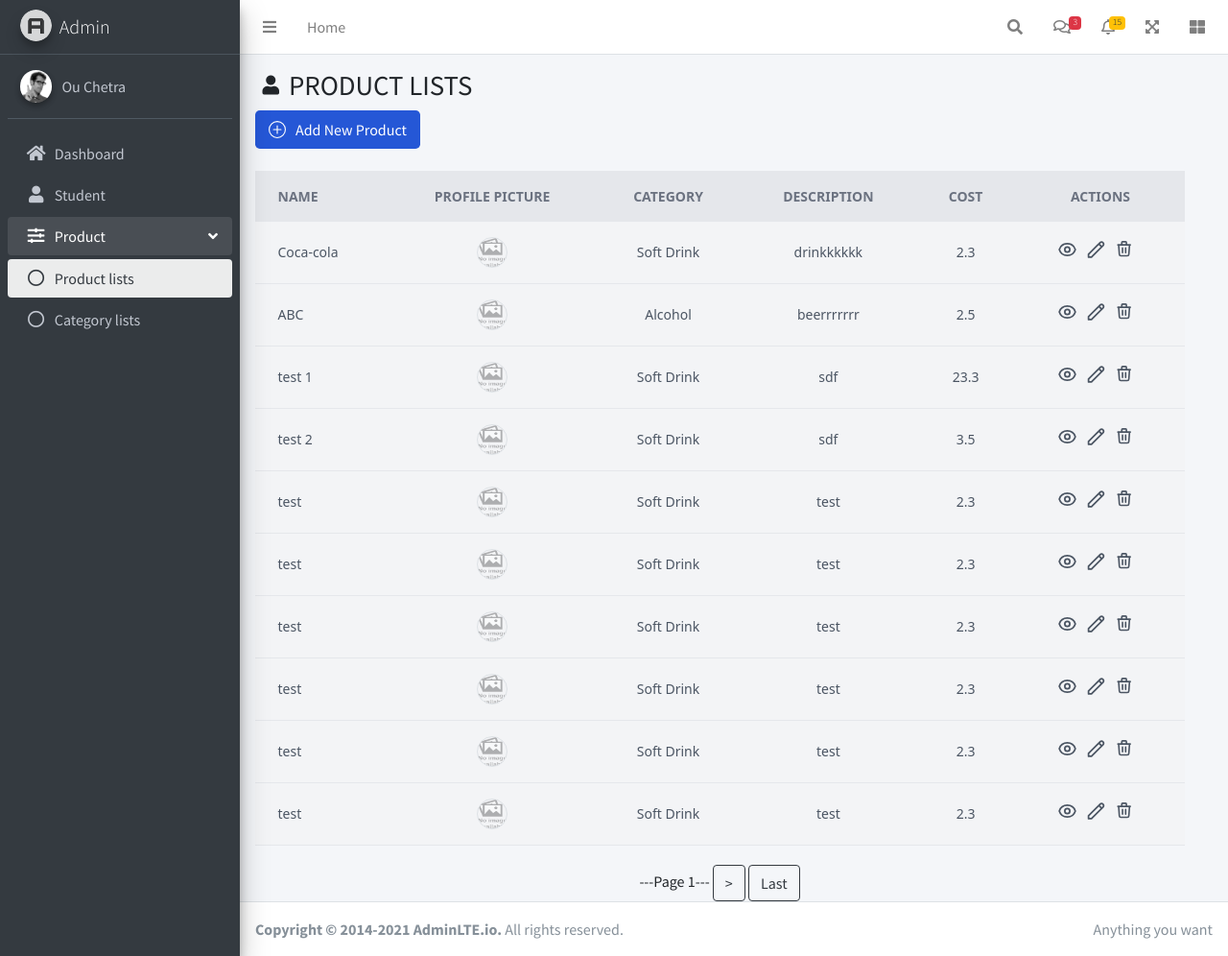
After one commit to Ch3tra/flask_ss34, a Flask app: page /admin/product in a window 1280 px wide. The commit adds this page. Shown: the whole page at 96% size. Run offline with Flask 3, Linux system fonts and the light colour scheme; data comes from the database, SQL or seed files in the repository; some libraries are stand-ins or nearby versions.

Commit message:
update
display
add
delete

```diff
--- a/app.py
+++ b/app.py
@@ -1,10 +1,13 @@
 from flask import Flask, render_template, request
 import randomname
 import random
+
+from route.product import products
 from route.student import students
 
 app = Flask(__name__)
-app.config['UPLOAD_FOLDER'] = 'static/img/student'
+app.config['UPLOAD_FOLDER_STUDENT'] = 'static/img/student'
+app.config['UPLOAD_FOLDER_PRODUCT'] = 'static/img/product'
 
 # ** create database
 # conn = sql.connect('flask_ss34.db')
@@ -89,6 +92,7 @@ def admin():
 
 
 app.register_blueprint(students)
+app.register_blueprint(products)
 
 
 if __name__ == '__main__':
--- a/templates/admin/layout_admin.html
+++ b/templates/admin/layout_admin.html
@@ -221,13 +221,19 @@
                             </a>
                             <ul class="nav nav-treeview">
                                 <li class="nav-item">
-                                    <a href="#" class="nav-link">
+                                    <a href="{{ url_for('products.product') }}"
+                                       class="nav-link
+                                        {% if
+                                        current_link == 'products.product' or
+                                        current_link == 'products.add_product'
+                                        %}active{% endif %}">
                                         <i class="far fa-circle nav-icon"></i>
                                         <p>Product lists</p>
                                     </a>
                                 </li>
                                 <li class="nav-item">
-                                    <a href="#" class="nav-link">
+                                    <a href="#"
+                                       class="nav-link">
                                         <i class="far fa-circle nav-icon"></i>
                                         <p>Category lists</p>
                                     </a>
@@ -268,12 +274,24 @@
         <!-- Default to the left -->
         <strong>Copyright &copy; 2014-2021 <a href="https://adminlte.io">AdminLTE.io</a>.</strong> All rights reserved.
     </footer>
+
 </div>
 
 
 <!-- REQUIRED SCRIPTS -->
 <!-- jQuery -->
 <script src="../../../static/plugins/jquery/jquery.min.js"></script>
+<script>
+$(document).ready(function() {
+    // Check if any child 'a' within 'li' has the 'active' class
+    if ($('.nav-treeview li a').hasClass('active')) {
+        // If true, add 'menu-open' class to the parent 'li' of 'ul.nav-treeview'
+        $('.nav-treeview').parent('li').addClass('menu-open');
+        // Also, add 'menu-is-opening' and 'menu-open' classes to the 'ul' parent
+        $('.nav-treeview').addClass('menu-is-opening').css('display', 'block');
+    }
+});
+</script>
 <!-- Bootstrap 4 -->
 <script src="../../../static/plugins/bootstrap/js/bootstrap.bundle.min.js"></script>
 <!-- AdminLTE App -->
--- /dev/null
+++ b/templates/admin/product/index.html
@@ -0,0 +1,164 @@
+{% extends 'admin/layout_admin.html' %}
+{% block title %}
+    Product
+{% endblock %}
+
+{% block main_content %}
+    <!-- Content Header (Page header) -->
+    <div class="content-header">
+        <div class="container-fluid">
+            <div class="row mb-2">
+                <div style="display: flex;" class="col-sm-6">
+                    <i style="font-size: 20px; margin-top: 7px; margin-right: 10px" class="nav-icon fas fa-user"></i>
+                    <h1 class="m-0">PRODUCT LISTS</h1>
+                </div><!-- /.col -->
+            </div><!-- /.row -->
+        </div><!-- /.container-fluid -->
+        <a href="{{ url_for('products.add_product') }}">
+            <button type="submit"
+                    class="text-white bg-[#2557D6] hover:bg-[#2557D6]/90 focus:ring-4 focus:ring-[#2557D6]/50 focus:outline-none font-medium rounded-lg text-md px-3.5 py-2 text-center inline-flex items-center dark:focus:ring-[#2557D6]/50 mr-2 mb-2">
+                <svg xmlns="http://www.w3.org/2000/svg" style="margin-right: 10px" width="18" height="18"
+                     fill="currentColor" class="bi bi-plus-circle"
+                     viewBox="0 0 16 16">
+                    <path d="M8 15A7 7 0 1 1 8 1a7 7 0 0 1 0 14zm0 1A8 8 0 1 0 8 0a8 8 0 0 0 0 16z"/>
+                    <path d="M8 4a.5.5 0 0 1 .5.5v3h3a.5.5 0 0 1 0 1h-3v3a.5.5 0 0 1-1 0v-3h-3a.5.5 0 0 1 0-1h3v-3A.5.5 0 0 1 8 4z"/>
+                </svg>
+                Add New Product
+            </button>
+        </a>
+    </div>
+
+    <!-- Main content -->
+    <div class="content" style="padding-right: 30px">
+        <div class="container-fluid">
+            <div class="row">
+                <div class="col-lg-12 lg-12">
+                    <div class="overflow-x-auto">
+                        <div class="bg-gray-100 flex items-center justify-center bg-gray-100 font-sans overflow-hidden">
+                            <div class="w-full lg:w-6/6">
+                                <table class="min-w-max w-full table-auto">
+                                    <thead>
+                                    <tr class="bg-gray-200 text-gray-500 uppercase text-sm leading-normal">
+                                        <th class="py-3 px-6 text-left">Name</th>
+                                        <th class="py-3 px-6 text-center">Profile Picture</th>
+                                        <th class="py-3 px-6 text-center">Category</th>
+                                        <th class="py-3 px-6 text-center">Description</th>
+                                        <th class="py-3 px-6 text-center">Cost</th>
+                                        <th class="py-3 px-6 text-center">Actions</th>
+                                    </tr>
+                                    </thead>
+
+                                    {% for item in rows %}
+                                        <tbody class="text-gray-600 text-sm font-light">
+                                        <tr class="border-b border-gray-200 hover:bg-gray-100">
+                                            <td class="py-3 px-6 text-left whitespace-nowrap">
+                                                <span class="font-medium">{{ item.productName }}</span>
+                                            </td>
+                                            <td class="py-3 px-6 text-center">
+                                                <div class="flex items-center justify-center">
+                                                    <img class="w-8 h-8 rounded-full border-gray-200 border transform hover:scale-125"
+                                                         src="{{ url_for('static', filename='img/product/' + (item.image if '.' in item.image else item.image + '.jpg')) }}"/>
+                                                </div>
+                                            </td>
+                                            <td class="py-3 px-6 text-center">
+                                                <span>{{ item.category_name }}</span>
+                                            </td>
+                                            <td class="py-3 px-6 text-center">
+                                                <span>{{ item.productDesc }}</span>
+                                            </td>
+                                            <td class="py-3 px-6 text-center">
+                                                <span>{{ item.productCost }}</span>
+                                            </td>
+                                            <td class="py-3 px-6 text-center">
+                                                <div class="flex item-center justify-center">
+                                                    <div class="w-5 mr-2.5 transform hover:text-blue-500 hover:scale-110">
+                                                        <form method="post" action="/admin/detail_student">
+                                                            <input type="hidden" value="{{ page }}" name="page_id">
+                                                            <input type="hidden" value="{{ item.productId }}" name="pid">
+                                                            <button type="submit" title="Details">
+                                                                <svg xmlns="http://www.w3.org/2000/svg" width=21
+                                                                     height=22 fill="none"
+                                                                     viewBox="0 0 24 24" stroke="currentColor">
+                                                                    <path stroke-linecap="round" stroke-linejoin="round"
+                                                                          stroke-width="2"
+                                                                          d="M15 12a3 3 0 11-6 0 3 3 0 016 0z"/>
+                                                                    <path stroke-linecap="round" stroke-linejoin="round"
+                                                                          stroke-width="2"
+                                                                          d="M2.458 12C3.732 7.943 7.523 5 12 5c4.478 0 8.268 2.943 9.542 7-1.274 4.057-5.064 7-9.542 7-4.477 0-8.268-2.943-9.542-7z"/>
+                                                                </svg>
+                                                            </button>
+                                                        </form>
+
+                                                    </div>
+                                                    <div class="w-5 mr-2.5 transform hover:text-blue-500 hover:scale-110">
+                                                        <form method="post" action="/admin/edit_student">
+                                                            <input type="hidden" value="{{ item.productId }}" name="pid">
+                                                            <input type="hidden" value="{{ page }}" name="page_id">
+                                                            <button type="submit" title="Modify">
+                                                                <svg xmlns="http://www.w3.org/2000/svg" width=21
+                                                                     height=22 fill="none"
+                                                                     viewBox="0 0 24 24" stroke="currentColor">
+                                                                    <path stroke-linecap="round" stroke-linejoin="round"
+                                                                          stroke-width="2"
+                                                                          d="M15.232 5.232l3.536 3.536m-2.036-5.036a2.5 2.5 0 113.536 3.536L6.5 21.036H3v-3.572L16.732 3.732z"/>
+                                                                </svg>
+                                                            </button>
+                                                        </form>
+                                                    </div>
+                                                    <div class="w-5 mr-2.5 transform hover:text-red-500 hover:scale-110">
+                                                        <form
+                                                                action="{{ url_for('products.delete_product') }}"
+                                                                method="post"
+                                                        >
+                                                            <input type="hidden" value="{{ item.productId }}" name="pid">
+                                                            <input type="hidden" value="{{ page }}" name="page_id">
+                                                            <input type="hidden" value="{{ item.image }}"
+                                                                   name="image_upload">
+                                                            <button type="submit" title="Delete">
+                                                                <svg xmlns="http://www.w3.org/2000/svg" width=21
+                                                                     height=22 fill="none"
+                                                                     viewBox="0 0 26 26"
+                                                                     stroke="currentColor">
+                                                                    <path stroke-linecap="round" stroke-linejoin="round"
+                                                                          stroke-width="2"
+                                                                          d="M19 7l-.867 12.142A2 2 0 0116.138 21H7.862a2 2 0 01-1.995-1.858L5 7m5 4v6m4-6v6m1-10V4a1 1 0 00-1-1h-4a1 1 0 00-1 1v3M4 7h16"/>
+                                                                </svg>
+                                                            </button>
+                                                        </form>
+                                                    </div>
+                                                </div>
+                                            </td>
+                                        </tr>
+                                        </tbody>
+                                    {% endfor %}
+
+                                </table>
+                            </div>
+                        </div>
+                    </div>
+                </div>
+            </div>
+        </div>
+        <!-- Pagination Links -->
+        <div style="margin-top: 20px" class="text-center">
+            {% if page > 1 %}
+                <a href="{{ url_for('products.product', page=1) }}" class="btn btn-outline-dark">First</a>
+                <a href="{{ url_for('products.product', page=page-1) }}" class="btn btn-outline-dark"><</a>
+                {% if page-2 >= 1 %}
+                    <a href="{{ url_for('products.product', page=page-2) }}"
+                       class="btn btn-outline-dark">{{ page-2 }}</a>
+                {% endif %}
+            {% endif %}
+            <span>---Page {{ page }}---</span>
+            {% if page < total_pages %}
+                {% if page+2 <= total_pages %}
+                    <a href="{{ url_for('products.product', page=page+2) }}" class="btn btn-outline-dark">
+                        {{ page+2 }}</a>
+                {% endif %}
+                <a href="{{ url_for('products.product', page=page+1) }}" class="btn btn-outline-dark">></a>
+                <a href="{{ url_for('products.product', page=total_pages) }}" class="btn btn-outline-dark">Last</a>
+            {% endif %}
+        </div>
+    </div>
+
+{% endblock %}
```
Also changed, not shown: route/product.py (added, +104 -0 lines), route/student.py (+4 -4 lines), templates/admin/product/add_product.html (added, +169 -0 lines), static/img/product/default_img.jpg (added), static/img/student/Ou_Chetra.jpg, student_ss34.db.
